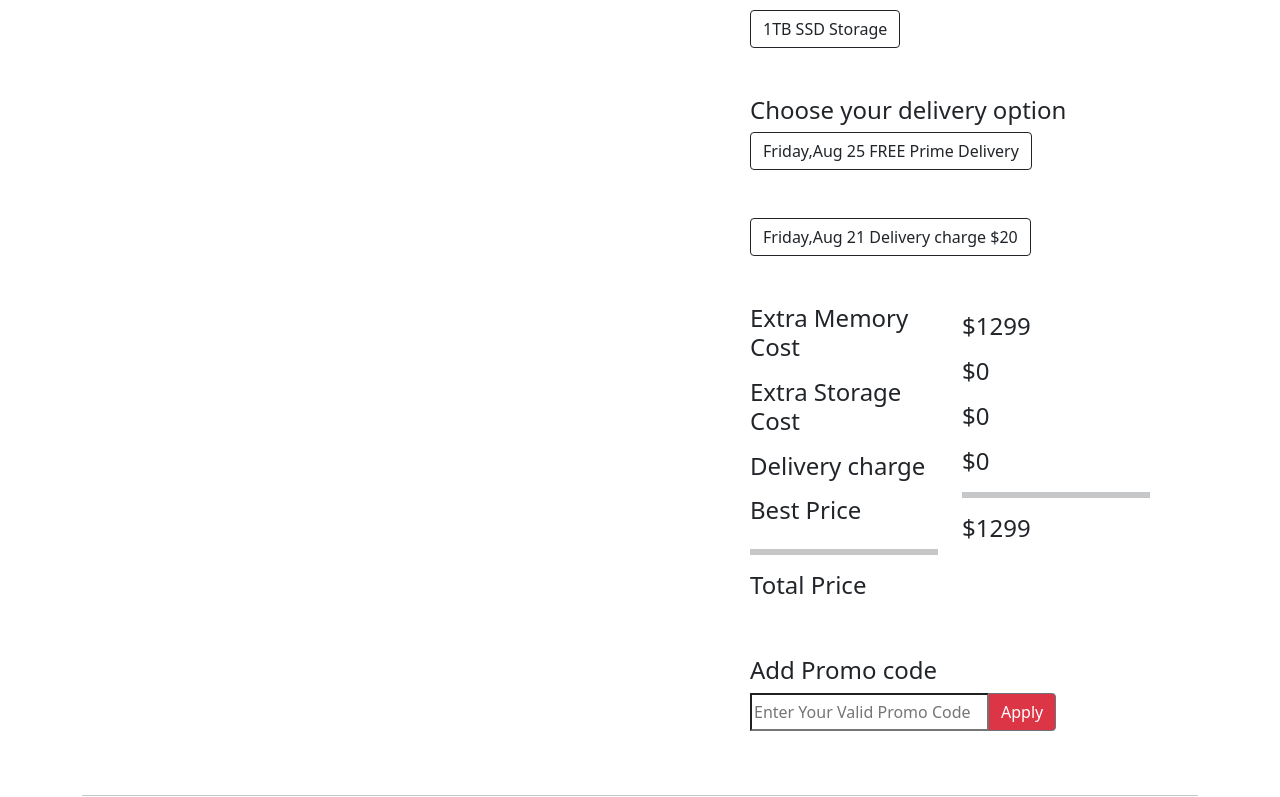
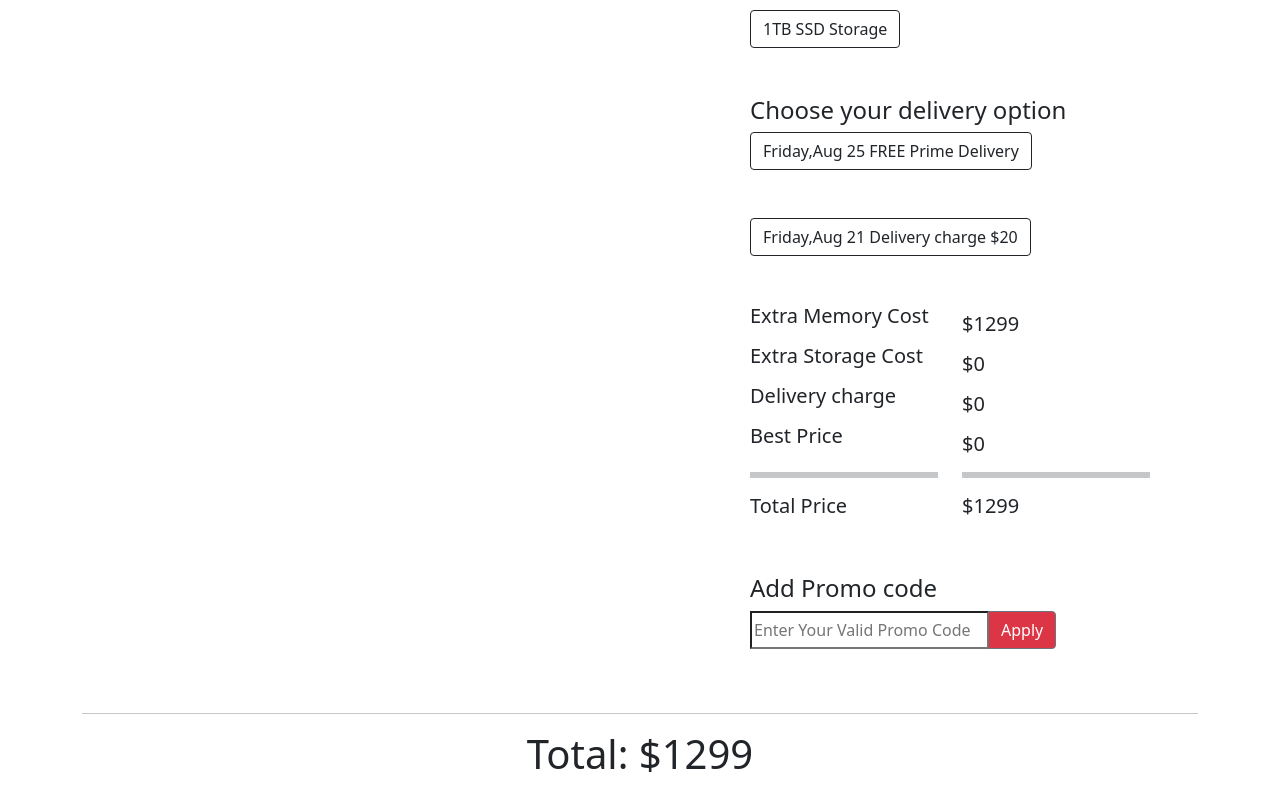
Before and after one commit to Tanvirshahriargit/mac-book-pro-calculate, a plain HTML site: page index.html in a window 1280 px wide. Shown: the part 588-1385 px from the top of the page. Drawn offline with nearby package versions, Linux system fonts and the light colour scheme.

Commit message:
Final Submit edited

```diff
--- a/index.html
+++ b/index.html
@@ -42,20 +42,20 @@
                     <!-- price Total -->
                     <div class="row">
                         <div class="col">
-                            <h4>Extra Memory Cost</h4>
-                            <h4 class="py-2">Extra Storage Cost</h4>
-                            <h4>Delivery charge</h4>
-                            <h4 class="py-2">Best Price</h4>
+                            <h5>Extra Memory Cost</h5>
+                            <h5 class="py-2">Extra Storage Cost</h5>
+                            <h5>Delivery charge</h5>
+                            <h5 class="py-2">Best Price</h5>
                             <hr class="border border-3 border-dark">
-                            <h4>Total Price</h4>
+                            <h5>Total Price</h5>
                         </div>
                         <div class="col">
-                            <h4 class="py-2">$<span id="best-price">1299</span></h4>
-                            <h4 >$<span id="ex-m-cost">0</span></h4>
-                            <h4 class="py-2">$<span id="ex-storage-cost">0</span></h4>
-                            <h4>$<span id="delivery-charge">0</span></h4>
+                            <h5 class="py-2">$<span id="best-price">1299</span></h5>
+                            <h5>$<span id="ex-m-cost">0</span></h5>
+                            <h5 class="py-2">$<span id="ex-storage-cost">0</span></h5>
+                            <h5>$<span id="delivery-charge">0</span></h5>
                             <hr class="border border-3 border-dark border-bottom">
-                            <h4>$<span id="total-price">1299</span></h4>
+                            <h5>$<span id="total-price">1299</span></h5>
                         </div>
                         <h4 class="mt-5">Add Promo code</h4>
                         <div class="input-group">
--- a/js/mac-book.js
+++ b/js/mac-book.js
@@ -1,5 +1,4 @@
 const bestPrice = document.getElementById('best-price');
-
 const extraMemoryCost = document.getElementById('ex-m-cost');
 const extraStorageCost = document.getElementById('ex-storage-cost');
 const freeDelivery = document.getElementById('delivery-charge');
@@ -38,13 +37,11 @@ document.getElementById('256gb-cost').addEventListener('click', function () {
 
 });
 document.getElementById('512gb-cost').addEventListener('click', function () {
-
     extraStorageCost.innerText = '100';
     updateTotal();
 
 });
 document.getElementById('1tb-cost').addEventListener('click', function () {
-
     extraStorageCost.innerText = '180';
     updateTotal();
 
@@ -53,13 +50,11 @@ document.getElementById('1tb-cost').addEventListener('click', function () {
 // Delivary Charge addEventListener
 
 document.getElementById('free-delivery').addEventListener('click', function () {
-
     freeDelivery.innerText = '0';
     updateTotal();
 
 });
 document.getElementById('delivery-charge-express').addEventListener('click', function () {
-
     freeDelivery.innerText = '20';
     updateTotal();
 
```
